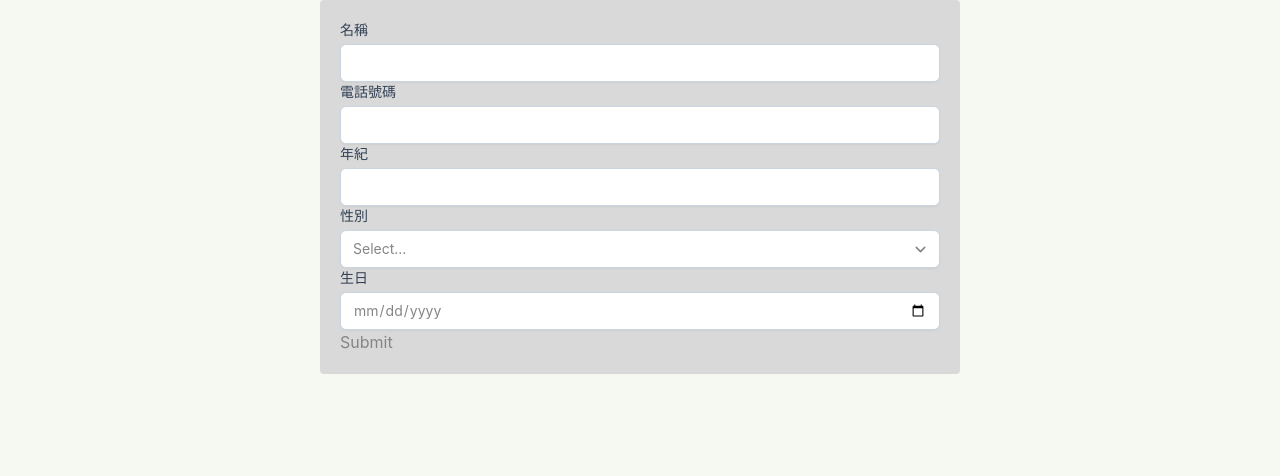
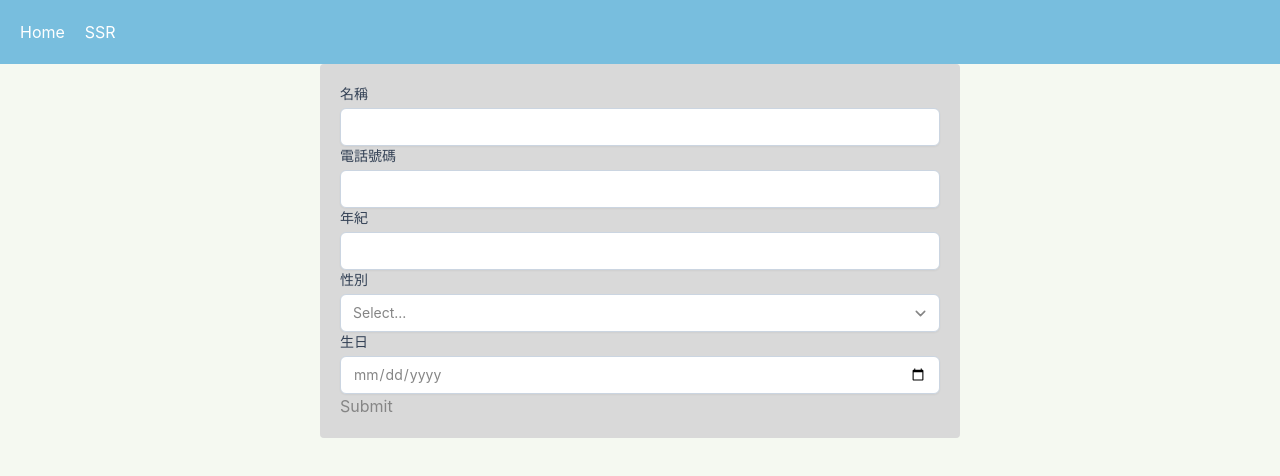
Before and after one commit to DDGG0531/quick-try-next-ts, a Next.js app: page / in a window 1280 px wide. Shown: the top 476 px of the page. Built offline with nearby package versions, Linux system fonts and the light colour scheme.

Commit message:
add ssr page and header

```diff
--- /dev/null
+++ b/components/header.tsx
@@ -0,0 +1,16 @@
+import Link from 'next/link'
+import React from 'react'
+
+export default function Header() {
+  return (
+    <div className="sticky top-0 flex gap-5 bg-blue-300 p-5 text-white">
+      <Link href="/">
+        <a>Home</a>
+      </Link>
+
+      <Link href="/ssr">
+        <a>SSR</a>
+      </Link>
+    </div>
+  )
+}
--- a/pages/_app.tsx
+++ b/pages/_app.tsx
@@ -4,6 +4,7 @@ import { QueryClient, QueryClientProvider } from '@tanstack/react-query'
 import { useState } from 'react'
 import { ChakraProvider } from '@chakra-ui/react'
 import theme from '../chakra'
+import Header from '@/components/header'
 
 function MyApp({ Component, pageProps }: AppProps) {
   const [queryClient] = useState(
@@ -20,6 +21,7 @@ function MyApp({ Component, pageProps }: AppProps) {
   return (
     <QueryClientProvider client={queryClient}>
       <ChakraProvider theme={theme}>
+        <Header />
         <Component {...pageProps} />
       </ChakraProvider>
     </QueryClientProvider>
--- /dev/null
+++ b/pages/ssr.tsx
@@ -0,0 +1,13 @@
+export default function SSRPage({ name }: { name: string }) {
+  return <div>ssr: {name}</div>
+}
+
+export async function getServerSideProps() {
+  const name = 'Jim'
+
+  return {
+    props: {
+      name
+    } // will be passed to the page component as props
+  }
+}
```
